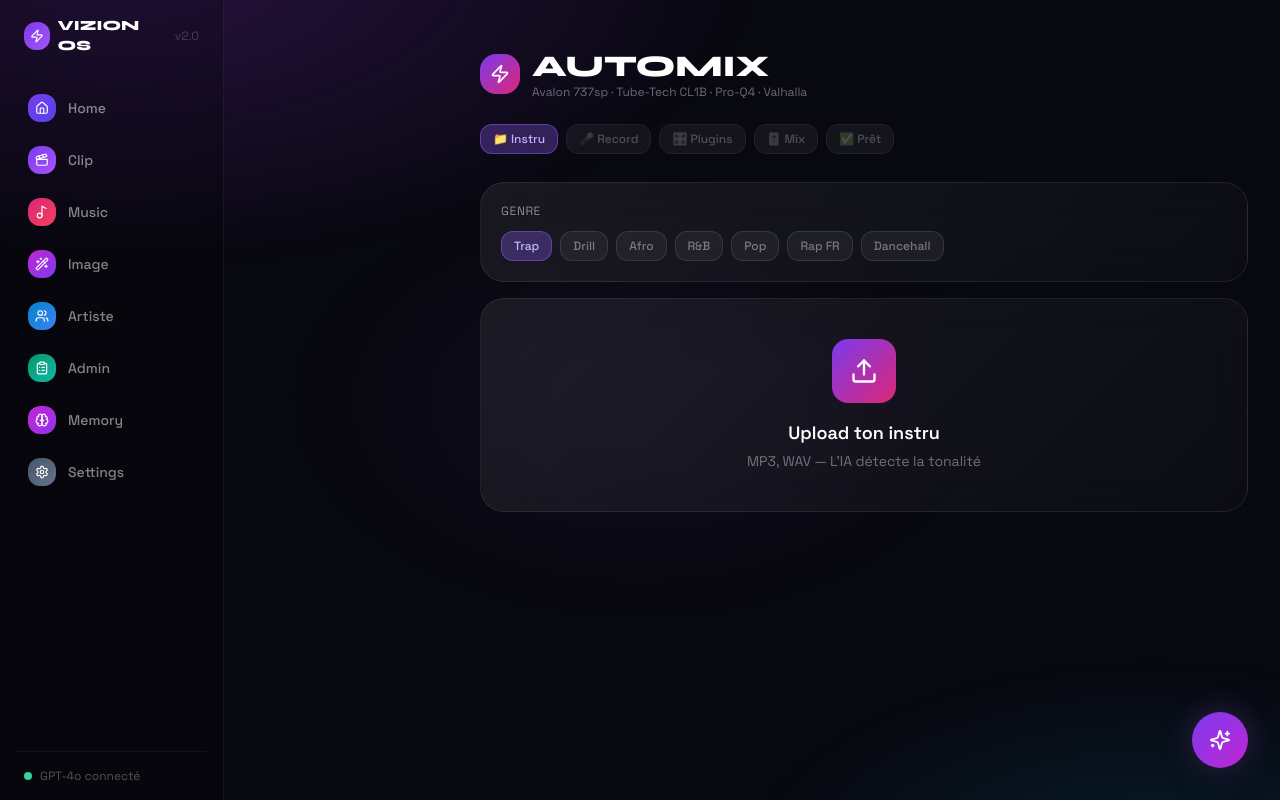
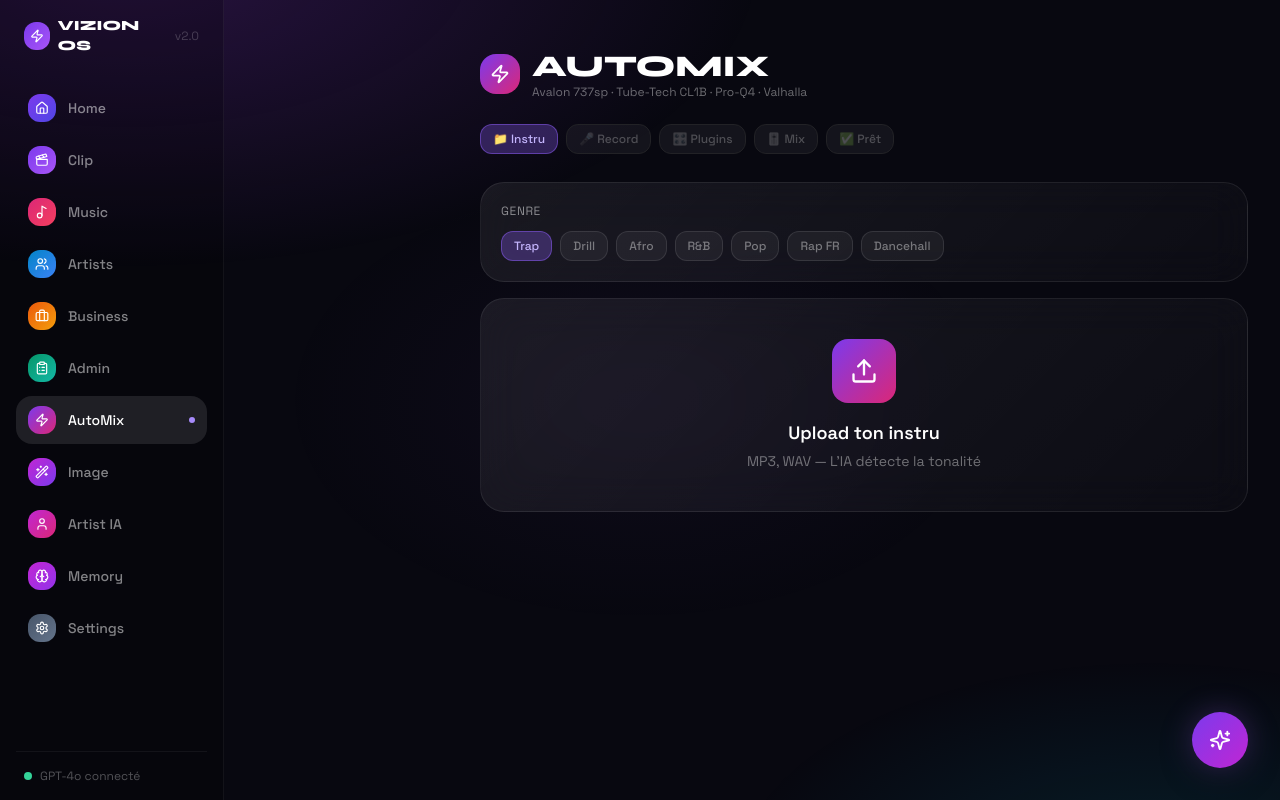
Before and after one commit to VIZION13/vizion-os, a Next.js app: page /automix in a window 1280 px wide. Built offline with nearby package versions, Linux system fonts and the light colour scheme.

Commit message:
restore full nav automix artist-ia

```diff
--- a/components/layout/MobileNav.tsx
+++ b/components/layout/MobileNav.tsx
@@ -2,16 +2,19 @@
 
 import Link from 'next/link'
 import { usePathname } from 'next/navigation'
-import { Home, Clapperboard, Music2, Users, ClipboardList, Wand2, Brain } from 'lucide-react'
+import { Home, Clapperboard, Music2, Users, Briefcase, ClipboardList, Brain, Zap, Wand2, User } from 'lucide-react'
 
 const nav = [
-  { href: '/',        icon: Home,         label: 'Home',    color: 'from-violet-600 to-indigo-600' },
-  { href: '/clip',    icon: Clapperboard, label: 'Clip',    color: 'from-violet-600 to-purple-500' },
-  { href: '/music',   icon: Music2,        label: 'Music',   color: 'from-pink-600 to-rose-500' },
-  { href: '/image',   icon: Wand2,         label: 'Image',   color: 'from-fuchsia-600 to-violet-600' },
-  { href: '/artists', icon: Users,         label: 'Artiste', color: 'from-sky-600 to-blue-500' },
-  { href: '/admin',   icon: ClipboardList, label: 'Admin',   color: 'from-emerald-600 to-teal-500' },
-  { href: '/memory',  icon: Brain,         label: 'Memory',  color: 'from-fuchsia-600 to-purple-600' },
+  { href: '/',             icon: Home,          label: 'Home',      color: 'from-violet-600 to-indigo-600' },
+  { href: '/clip',         icon: Clapperboard,  label: 'Clip',      color: 'from-violet-600 to-purple-500' },
+  { href: '/music',        icon: Music2,         label: 'Music',     color: 'from-pink-600 to-rose-500' },
+  { href: '/artists',      icon: Users,          label: 'Artists',   color: 'from-sky-600 to-blue-500' },
+  { href: '/business',     icon: Briefcase,      label: 'Business',  color: 'from-orange-600 to-amber-500' },
+  { href: '/admin',        icon: ClipboardList,  label: 'Admin',     color: 'from-emerald-600 to-teal-500' },
+  { href: '/automix',      icon: Zap,            label: 'AutoMix',   color: 'from-violet-600 to-pink-600' },
+  { href: '/image',        icon: Wand2,          label: 'Image',     color: 'from-fuchsia-600 to-violet-600' },
+  { href: '/artist-image', icon: User,           label: 'Artist IA', color: 'from-fuchsia-600 to-pink-600' },
+  { href: '/memory',       icon: Brain,          label: 'Memory',    color: 'from-fuchsia-600 to-purple-600' },
 ]
 
 export function MobileNav() {
--- a/components/layout/Sidebar.tsx
+++ b/components/layout/Sidebar.tsx
@@ -2,17 +2,20 @@
 
 import Link from 'next/link'
 import { usePathname } from 'next/navigation'
-import { Home, Clapperboard, Music2, Users, ClipboardList, Wand2, Brain, Settings, Zap } from 'lucide-react'
+import { Home, Clapperboard, Music2, Users, Briefcase, ClipboardList, Brain, Settings, Zap, Wand2, User } from 'lucide-react'
 
 const nav = [
-  { href: '/',        icon: Home,         label: 'Home',    color: 'from-violet-600 to-indigo-600' },
-  { href: '/clip',    icon: Clapperboard, label: 'Clip',    color: 'from-violet-600 to-purple-500' },
-  { href: '/music',   icon: Music2,        label: 'Music',   color: 'from-pink-600 to-rose-500' },
-  { href: '/image',   icon: Wand2,         label: 'Image',   color: 'from-fuchsia-600 to-violet-600' },
-  { href: '/artists', icon: Users,         label: 'Artiste', color: 'from-sky-600 to-blue-500' },
-  { href: '/admin',   icon: ClipboardList, label: 'Admin',   color: 'from-emerald-600 to-teal-500' },
-  { href: '/memory',  icon: Brain,         label: 'Memory',  color: 'from-fuchsia-600 to-purple-600' },
-  { href: '/settings',icon: Settings,      label: 'Settings',color: 'from-slate-600 to-slate-500' },
+  { href: '/',             icon: Home,          label: 'Home',      color: 'from-violet-600 to-indigo-600' },
+  { href: '/clip',         icon: Clapperboard,  label: 'Clip',      color: 'from-violet-600 to-purple-500' },
+  { href: '/music',        icon: Music2,         label: 'Music',     color: 'from-pink-600 to-rose-500' },
+  { href: '/artists',      icon: Users,          label: 'Artists',   color: 'from-sky-600 to-blue-500' },
+  { href: '/business',     icon: Briefcase,      label: 'Business',  color: 'from-orange-600 to-amber-500' },
+  { href: '/admin',        icon: ClipboardList,  label: 'Admin',     color: 'from-emerald-600 to-teal-500' },
+  { href: '/automix',      icon: Zap,            label: 'AutoMix',   color: 'from-violet-600 to-pink-600' },
+  { href: '/image',        icon: Wand2,          label: 'Image',     color: 'from-fuchsia-600 to-violet-600' },
+  { href: '/artist-image', icon: User,           label: 'Artist IA', color: 'from-fuchsia-600 to-pink-600' },
+  { href: '/memory',       icon: Brain,          label: 'Memory',    color: 'from-fuchsia-600 to-purple-600' },
+  { href: '/settings',     icon: Settings,       label: 'Settings',  color: 'from-slate-600 to-slate-500' },
 ]
 
 export function Sidebar() {
```
